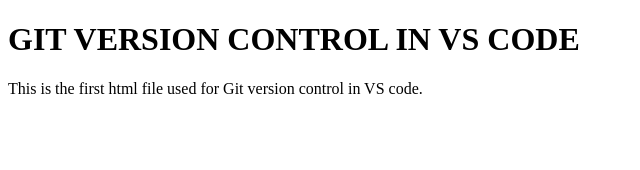
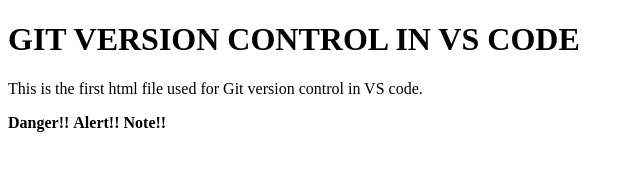
Before and after one commit to nripeshRajbhandari/TestProject-HTML-CSS, a plain HTML site: page index.html in a window 1280 px wide. Shown: the whole page, without its empty margins (0-640 px from the left). Drawn offline with Linux system fonts and the light colour scheme.

Commit message:
Added Features

```diff
--- a/index.html
+++ b/index.html
@@ -9,6 +9,9 @@
 <body>
     <h1>GIT VERSION CONTROL IN VS CODE</h1>
     <p>This is the first html file used for Git version control in VS code.</p>
+    <strong>Danger!!</strong>
+    <strong>Alert!!</strong>
+    <strong>Note!!</strong>
 
 </body>
 </html>
```
